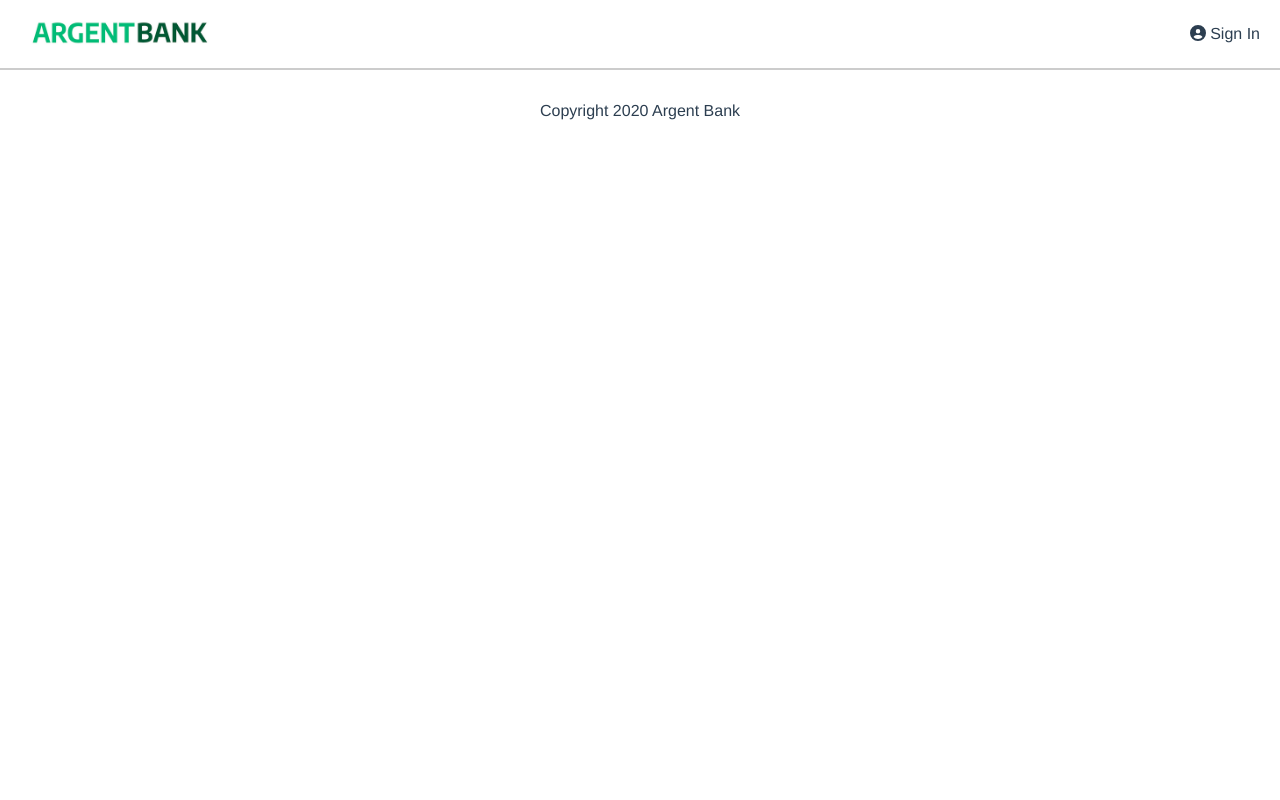
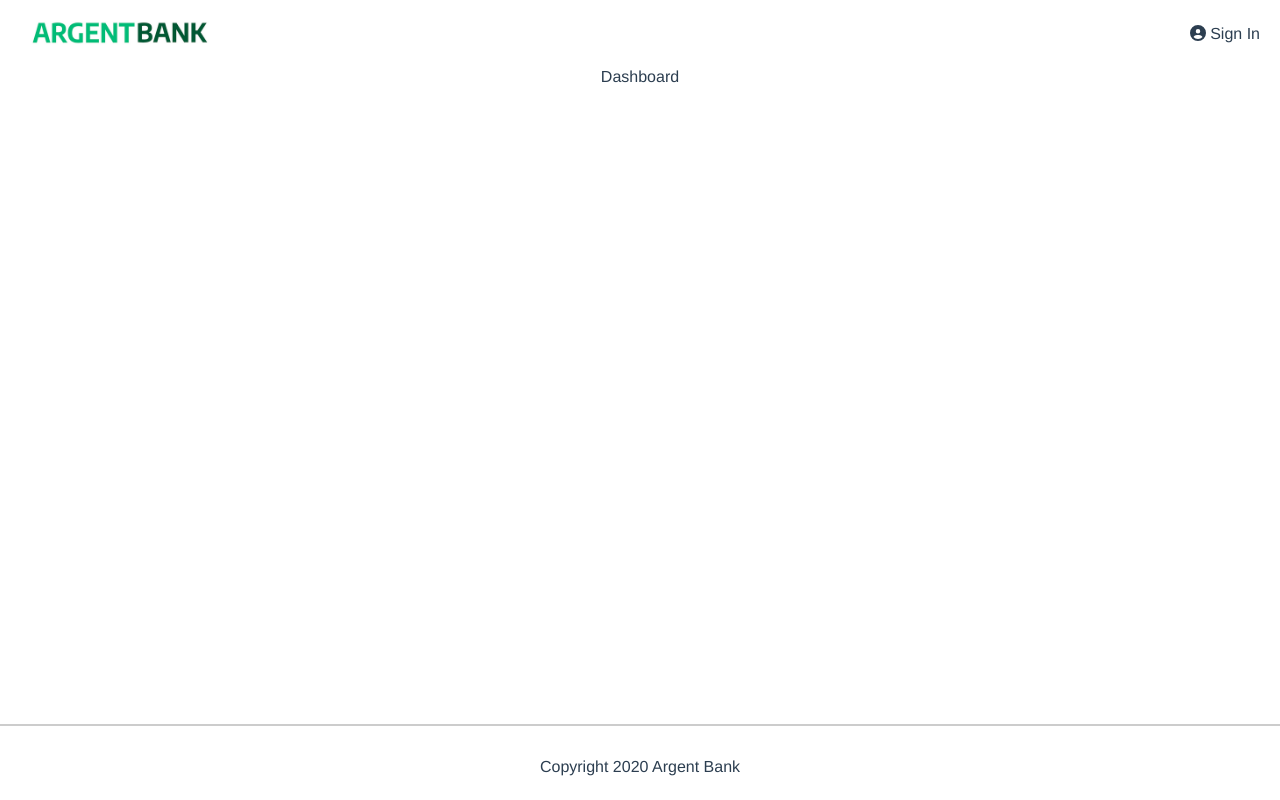
Before and after one commit to Theldwuyn/OCP13-ArgentBank-frontend, a React (Vite) app: page /dashboard in a window 1280 px wide. Built offline with nearby package versions, Linux system fonts and the light colour scheme.

Commit message:
feat: add new route to router for Dashboard page, add Dashboard component with placeholder content

```diff
--- a/src/pages/Dashboard.jsx
+++ b/src/pages/Dashboard.jsx
@@ -0,0 +1,5 @@
+function Dashboard() {
+  return <>Dashboard</>;
+}
+
+export default Dashboard;
--- a/src/router/Router.jsx
+++ b/src/router/Router.jsx
@@ -3,13 +3,15 @@ import Home from '../pages/Home';
 import Header from '../common/components/Header';
 import SignIn from '../pages/SignIn';
 import Footer from '../common/components/Footer';
+import Dashboard from '../pages/Dashboard';
 
 function AppRoutes() {
   return (
-    <div>
+    <div className="main-div">
       <Routes>
         <Route path="/" element={<Home />} />
         <Route path="/login" element={<SignIn />} />
+        <Route path="/dashboard" element={<Dashboard />} />
       </Routes>
     </div>
   );
```
